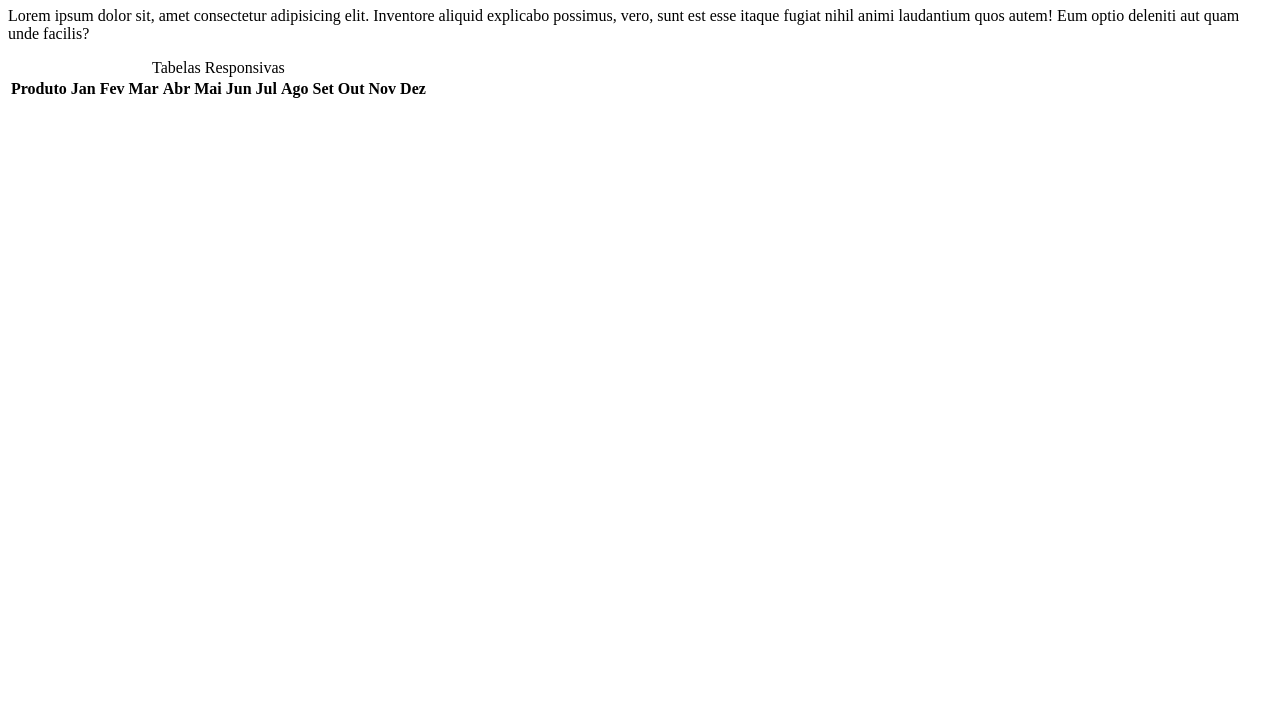
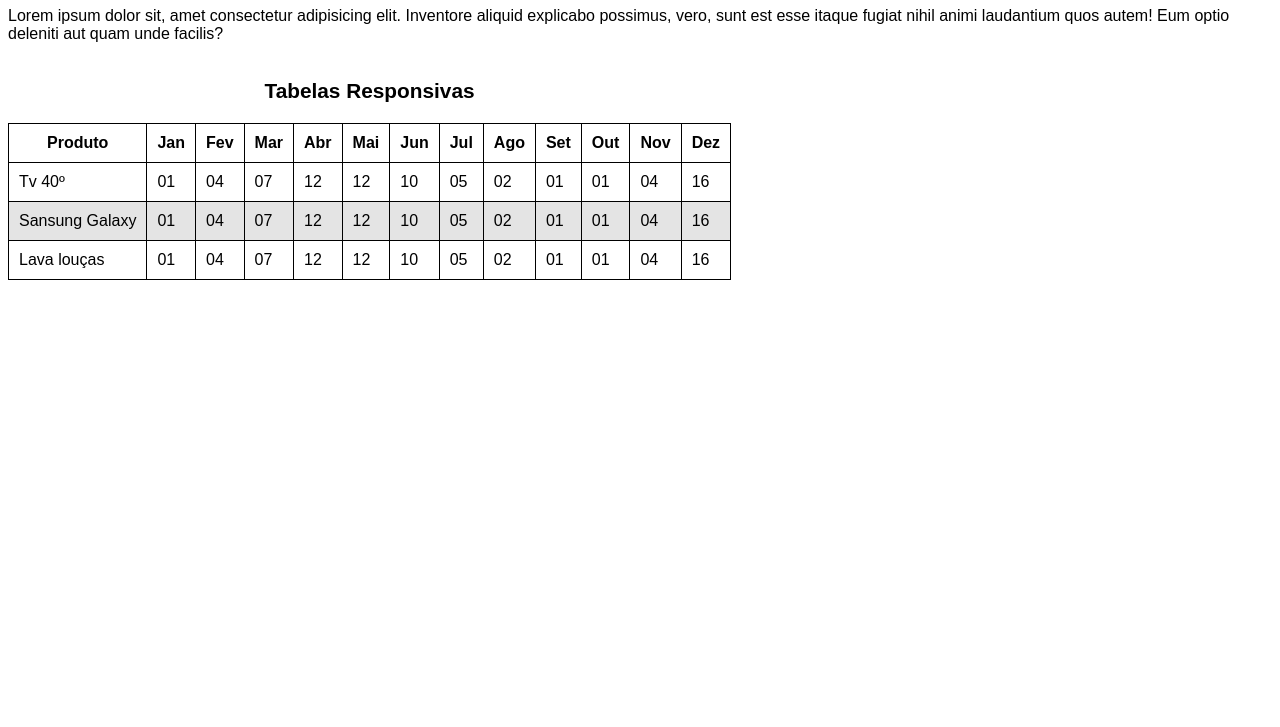
Before and after one commit to LuisGustavo404/html-css, a plain HTML site: page exercícios/ex023/tabela006.html in a window 1280 px wide. Shown: the part 73-800 px from the top of the page. Drawn offline with Linux system fonts and the light colour scheme.

Commit message:
tabela006

```diff
--- a/exercícios/ex023/tabela006.html
+++ b/exercícios/ex023/tabela006.html
@@ -4,12 +4,44 @@
     <meta charset="UTF-8">
     <meta name="viewport" content="width=device-width, initial-scale=1.0">
     <title>Tabelas Respondivas</title>
+    <style>
+        body{
+            font-family: Arial, Helvetica, sans-serif;
+        }
+
+        table{
+            border-collapse: collapse;
+        }
+
+        caption{
+            font-size: 1.3em;
+            font-weight: bolder;
+            padding: 20px;
+        }
+
+        th, td{
+            border: 1px solid black;
+            padding: 10px;
+
+        }
+
+        tr:nth-child(even) {
+            background-color: rgb(228, 228, 228);
+        }
+
+
+        div#container{
+            overflow-x: auto;
+        }
+    </style>
 </head>
 <body>
     <h1>Tabelas em telas pequenas</h1>
     <p>Lorem ipsum dolor sit, amet consectetur adipisicing elit. Inventore aliquid explicabo possimus, vero, sunt est esse itaque fugiat nihil animi laudantium quos autem! Eum optio deleniti aut quam unde facilis?</p>
+    <div id="container">
         <table>
             <caption>Tabelas Responsivas</caption>
+
                 <thead>
                     <tr>
                         <th>Produto</th>
@@ -27,9 +59,55 @@
                         <th>Dez</th>
                     </tr>
                 </thead>
-
-        <tbody></tbody>
+                <tbody>
+                    <tr>
+                        <td>Tv 40º</td>
+                        <td>01</td>
+                        <td>04</td>
+                        <td>07</td>
+                        <td>12</td>
+                        <td>12</td>
+                        <td>10</td>
+                        <td>05</td>
+                        <td>02</td>
+                        <td>01</td>
+                        <td>01</td>
+                        <td>04</td>
+                        <td>16</td>
+                    </tr>
+                     <tr>
+                        <td>Sansung Galaxy</td>
+                        <td>01</td>
+                        <td>04</td>
+                        <td>07</td>
+                        <td>12</td>
+                        <td>12</td>
+                        <td>10</td>
+                        <td>05</td>
+                        <td>02</td>
+                        <td>01</td>
+                        <td>01</td>
+                        <td>04</td>
+                        <td>16</td>
+                    </tr>
+                     <tr>
+                        <td>Lava louças</td>
+                        <td>01</td>
+                        <td>04</td>
+                        <td>07</td>
+                        <td>12</td>
+                        <td>12</td>
+                        <td>10</td>
+                        <td>05</td>
+                        <td>02</td>
+                        <td>01</td>
+                        <td>01</td>
+                        <td>04</td>
+                        <td>16</td>
+                    </tr>
+                </tbody>
 
         </table>
+    </div>
 </body>
 </html>
```
Lines whose indentation alone changed are shown as unchanged.
